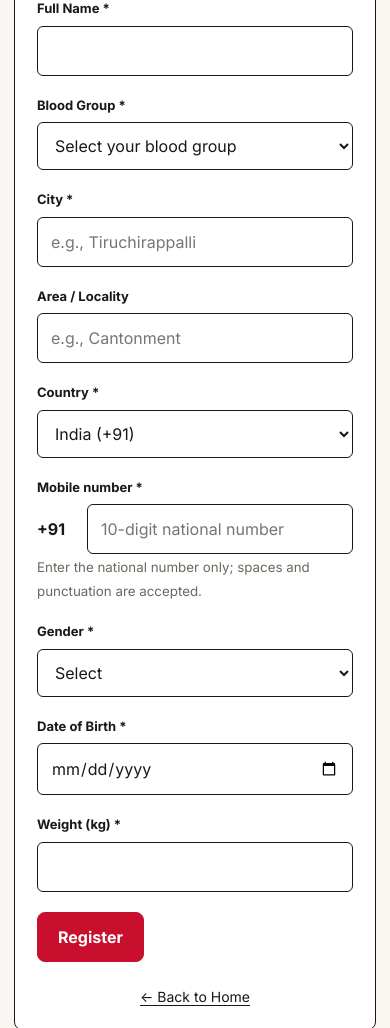
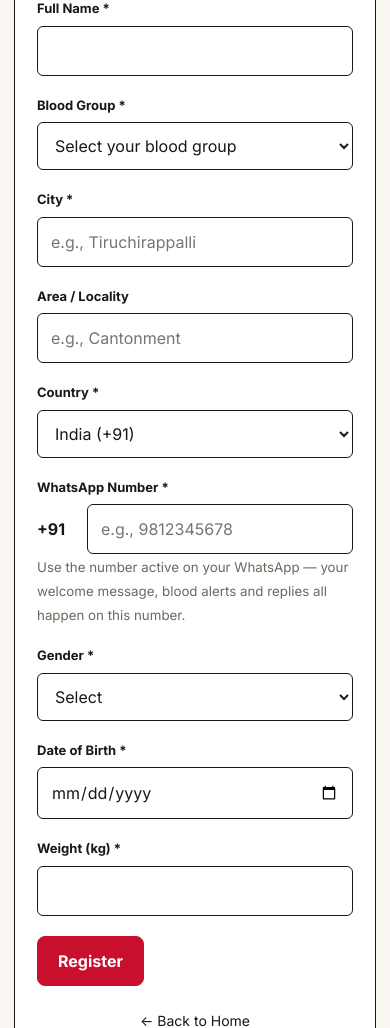
Before and after one commit to rohanraut989/RA2511003050516_APP_Project_Nov_26, a Flask app: page /register in a window 390 px wide. Shown: the part 300-1328 px from the top of the page. Run offline with Flask 3, Linux system fonts and the light colour scheme.

Commit message:
Copy: label both phone fields as WhatsApp numbers

```diff
--- a/templates/register.html
+++ b/templates/register.html
@@ -47,12 +47,12 @@
     </div>
 
     <div class="form-group">
-        <label for="phone">Mobile number *</label>
+        <label for="phone">WhatsApp Number *</label>
         <div class="phone-row">
             <span id="country-code" aria-label="Country code">+91</span>
-            <input type="tel" id="phone" name="phone" placeholder="10-digit national number" required>
+            <input type="tel" id="phone" name="phone" placeholder="e.g., 9812345678" required>
         </div>
-        <small>Enter the national number only; spaces and punctuation are accepted.</small>
+        <small>Use the number active on your WhatsApp — your welcome message, blood alerts and replies all happen on this number.</small>
     </div>
 
     <div class="form-group">
--- a/templates/request.html
+++ b/templates/request.html
@@ -58,8 +58,9 @@
     </div>
 
     <div class="form-group">
-        <label for="contact_phone">Contact Phone Number *</label>
-        <input type="tel" id="contact_phone" name="contact_phone" placeholder="Hospital contact" required>
+        <label for="contact_phone">Your WhatsApp Number *</label>
+        <input type="tel" id="contact_phone" name="contact_phone" placeholder="Your WhatsApp number" required>
+        <small>When a donor confirms, they receive this number so they can reach you.</small>
     </div>
 
     <button type="submit" class="btn">Submit Request</button>
```
